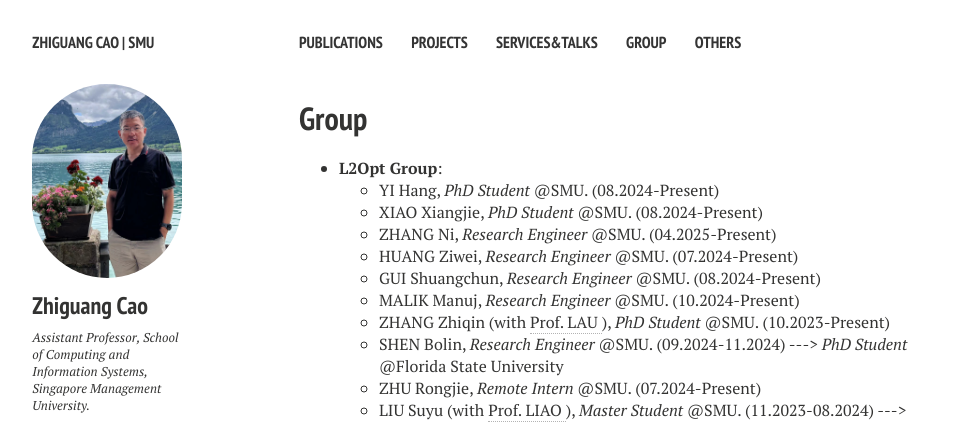
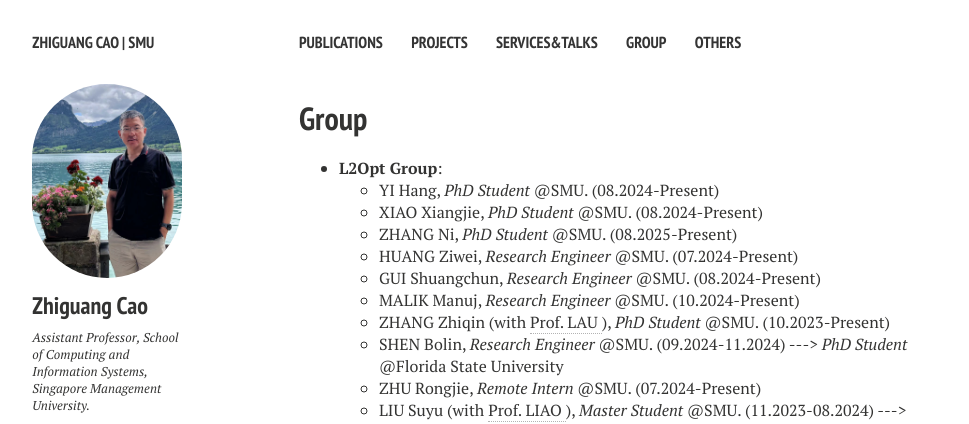
Before and after one commit to zhiguangcaosg/zhiguangcaosg.github.io, a Jekyll site: the page built from group.md, in a window 1280 px wide. Shown: the top 424 px of the page, without its empty margins (21-990 px from the left). Built offline with Jekyll 4.4.1, drawn with Linux system fonts in a browser that asks for light colours; nearby versions of some CDN libraries.

Commit message:
Update group.md

```diff
--- a/group.md
+++ b/group.md
@@ -23,7 +23,7 @@ comments: false
 	</li>
         <li> XIAO Xiangjie, <i>PhD Student</i> @SMU. (08.2024-Present)
 	</li>
-	<li> ZHANG Ni, <i>Research Engineer</i> @SMU. (04.2025-Present)
+	<li> ZHANG Ni, <i>PhD Student</i> @SMU. (08.2025-Present)
 	</li>
 	<li> HUANG Ziwei, <i>Research Engineer</i> @SMU. (07.2024-Present)
 	</li>
```
